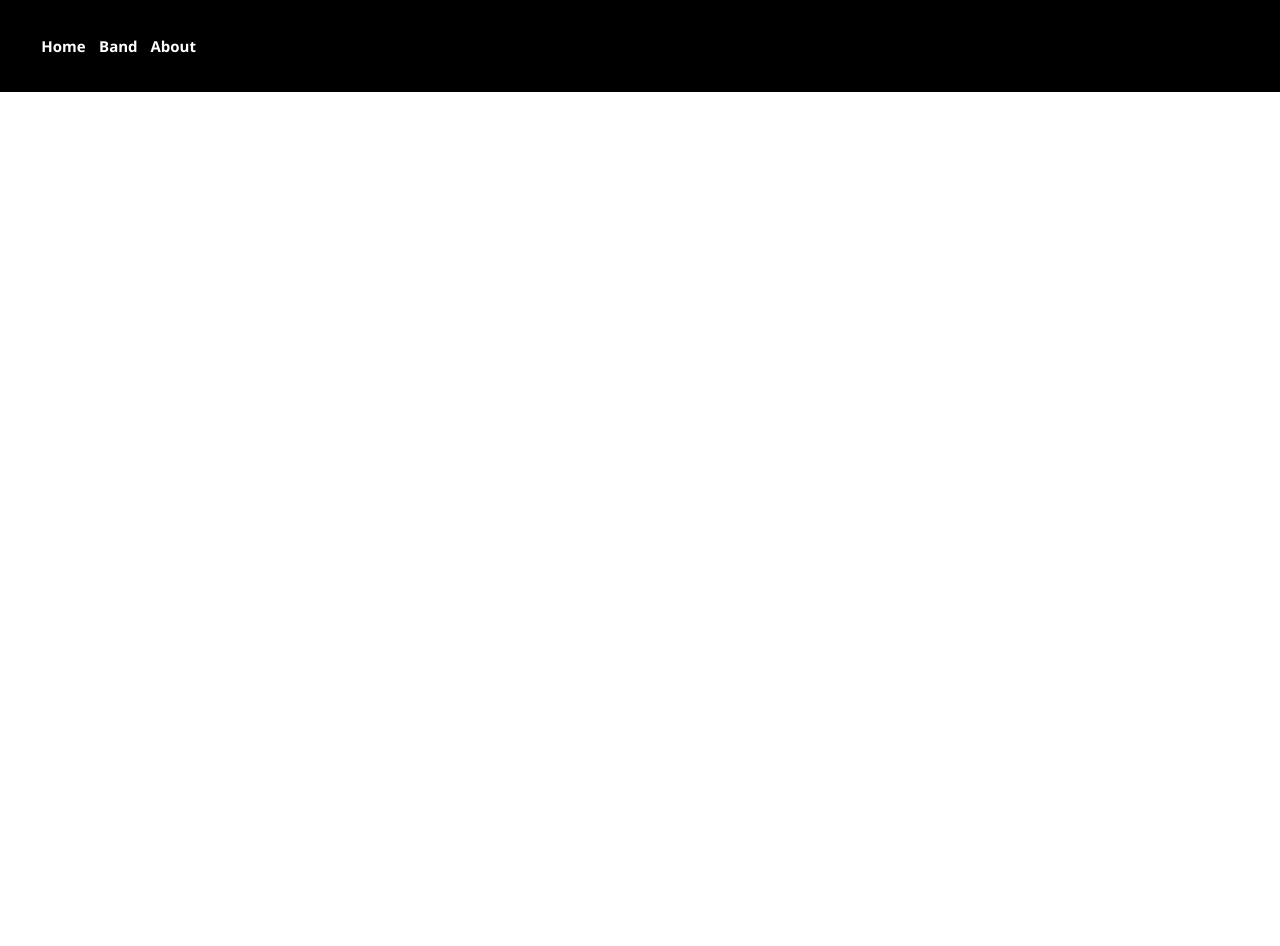
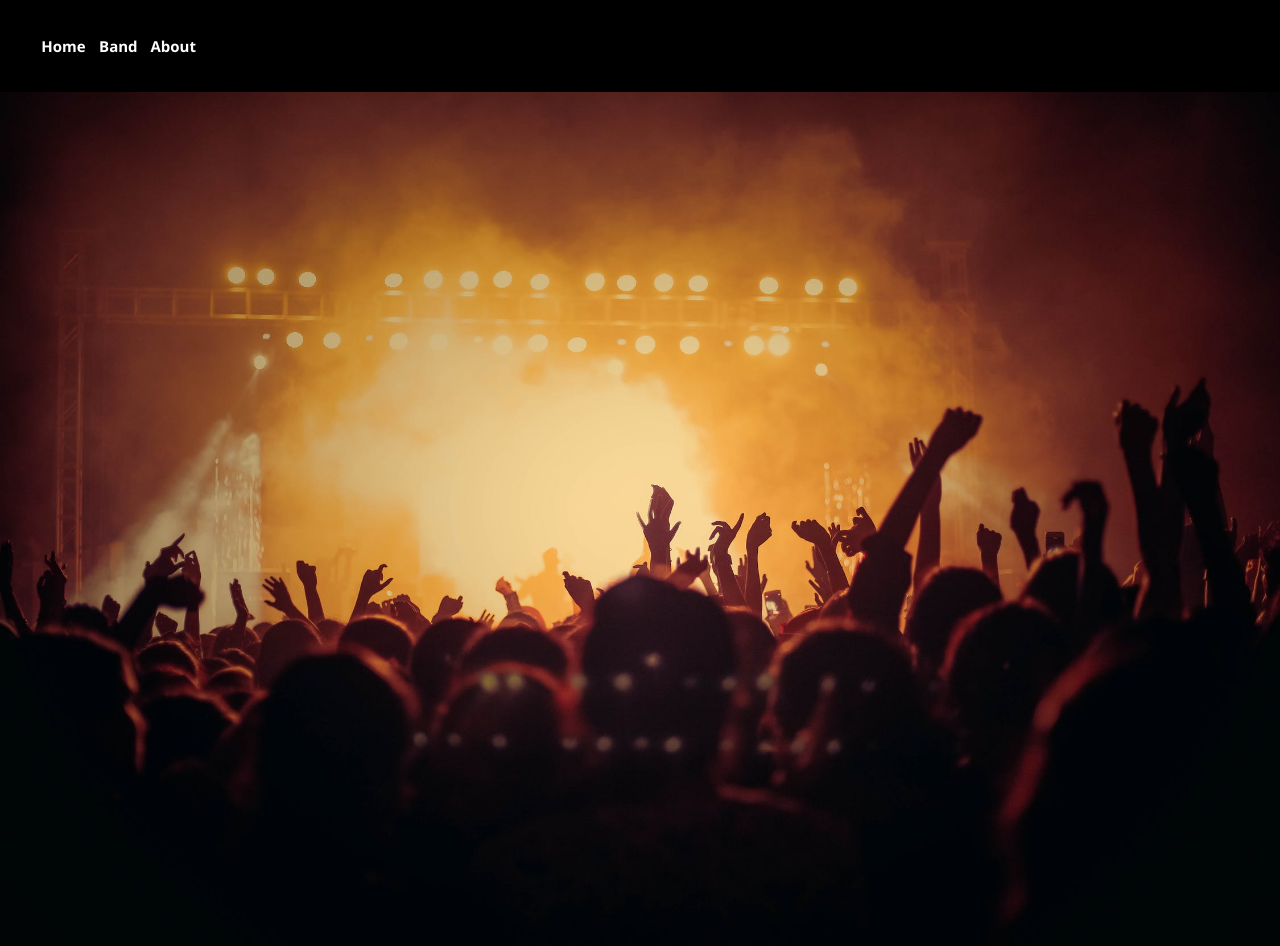
Before and after one commit to samuFerragut/Pd2.1_2021, a plain HTML site: page src/index.html in a window 1280 px wide. Before the commit the page ends 800 px from the top, so only its background shows below. Drawn offline with Linux system fonts and the light colour scheme.

Commit message:
feat(index): Implementar carrousel

```diff
--- a/src/index.html
+++ b/src/index.html
@@ -16,7 +16,33 @@
                 </ul>
             </nav>
     </header>
+    <section>
+        <img class="mySlides" src="./images/img_1.jpeg"
+        style="width:100%">
+        <img class="mySlides" src="./images/img_2.jpeg"
+        style="width:100%">
+        <img class="mySlides" src="./images/img_3.jpg"
+        style="width:100%">
+    </section>
     <footer>
+
     </footer>
+    <script>
+        // Automatic Slideshow - change image every 3 seconds
+        var myIndex = 0;
+        carousel();
+
+        function carousel() {
+          var i;
+          var x = document.getElementsByClassName("mySlides");
+          for (i = 0; i < x.length; i++) {
+             x[i].style.display = "none";
+          }
+          myIndex++;
+          if (myIndex > x.length) {myIndex = 1}
+          x[myIndex-1].style.display = "block";
+          setTimeout(carousel, 3000);
+        }
+        </script>
 </body>
 </html>
```
Also changed, not shown: src/images/img_1.jpeg (added), src/images/img_2.jpeg (added), src/images/img_3.jpg (added).
